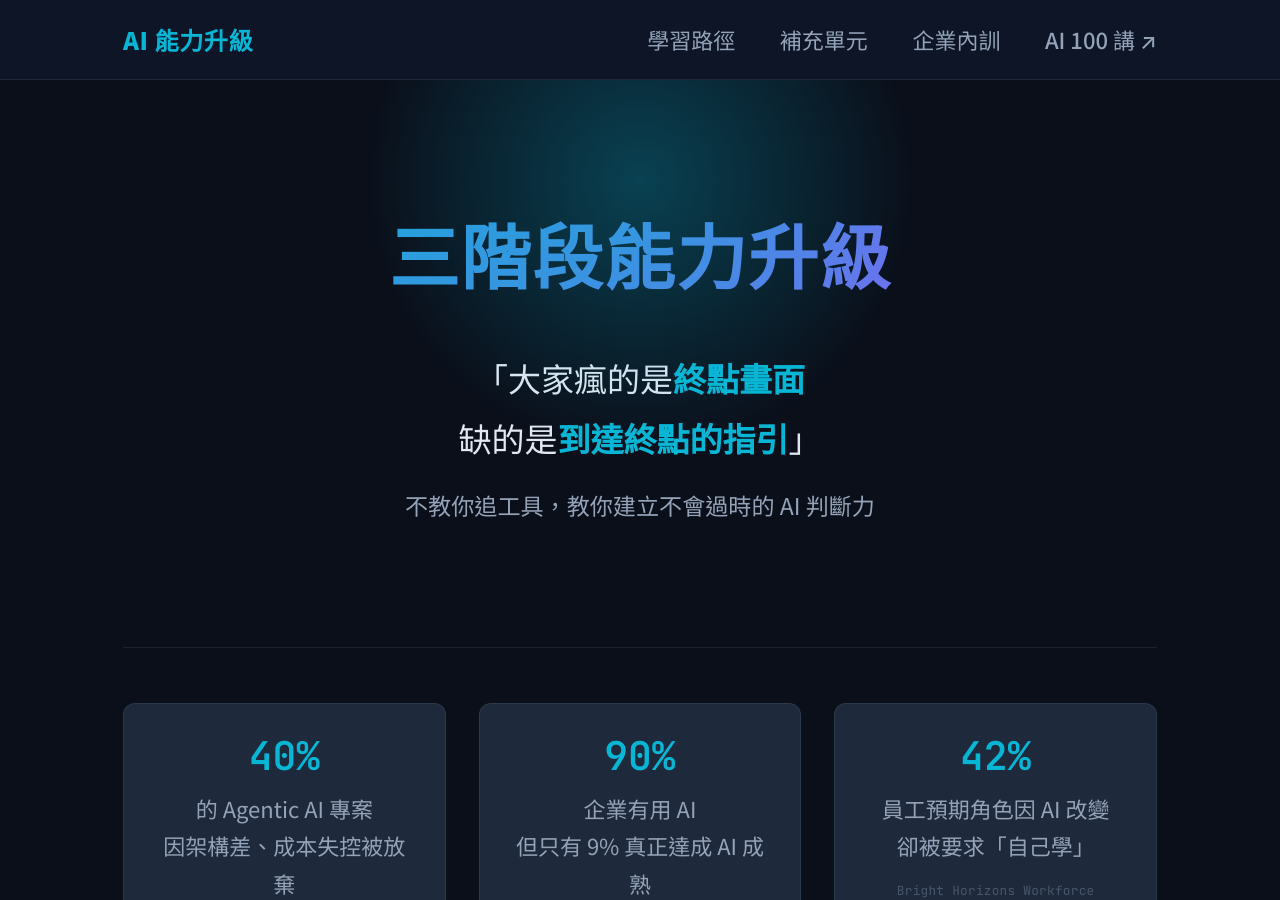
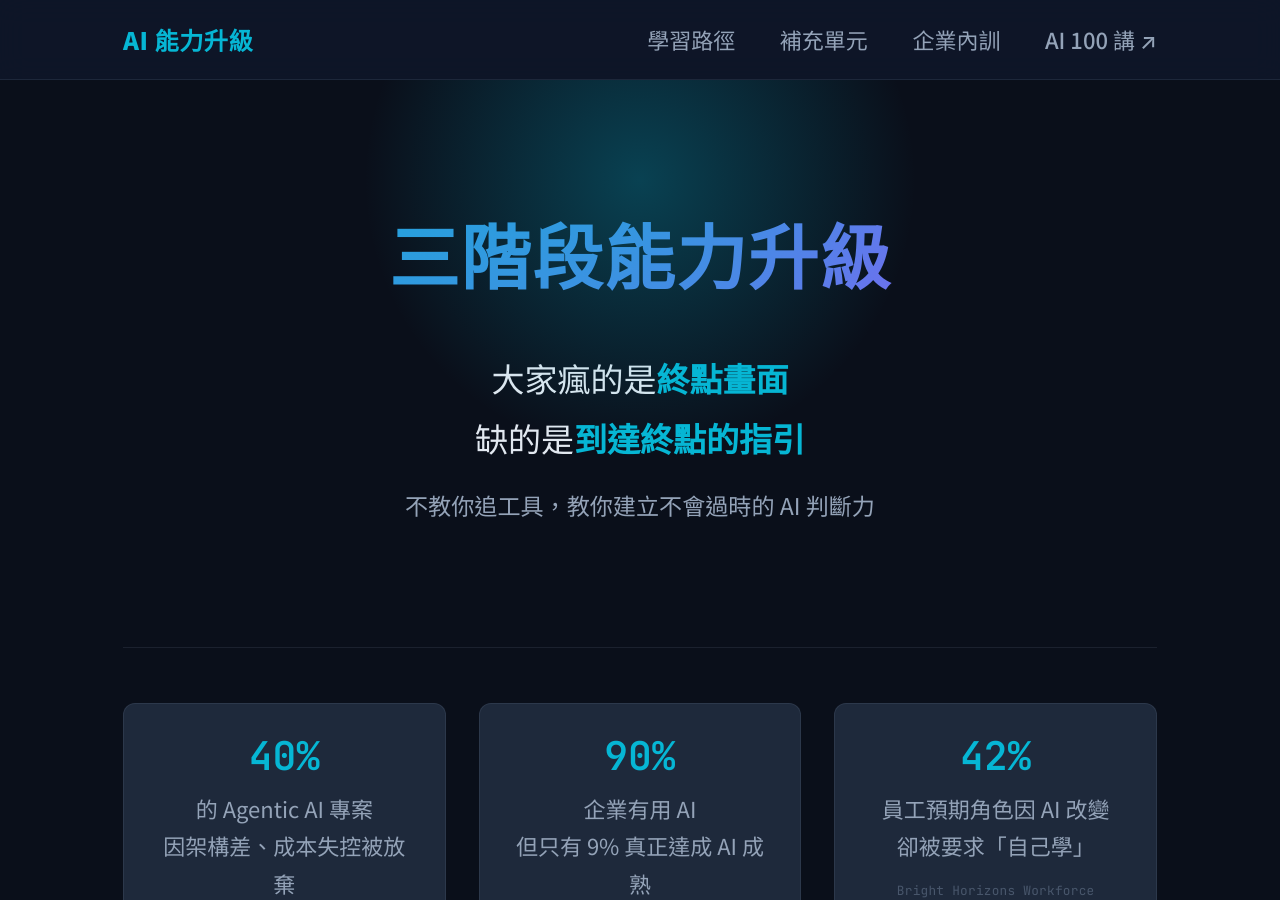
Before and after one commit to ai-cooperation/ai-path, a Jekyll site: the page built from index.md, in a window 1280 px wide and 900 px high. Built offline with Jekyll 4.4.1, drawn with Linux system fonts in a browser that asks for light colours.

Commit message:
copy: remove 「」 from hero quote

```diff
--- a/_layouts/home.html
+++ b/_layouts/home.html
@@ -6,7 +6,7 @@ layout: default
 <section class="hero">
   <div class="hero-glow"></div>
   <h1 class="hero-title">三階段能力升級</h1>
-  <p class="hero-quote">「大家瘋的是<strong>終點畫面</strong><br>缺的是<strong>到達終點的指引</strong>」</p>
+  <p class="hero-quote">大家瘋的是<strong>終點畫面</strong><br>缺的是<strong>到達終點的指引</strong></p>
   <p class="hero-tagline">不教你追工具，教你建立不會過時的 AI 判斷力</p>
 </section>
 
```
